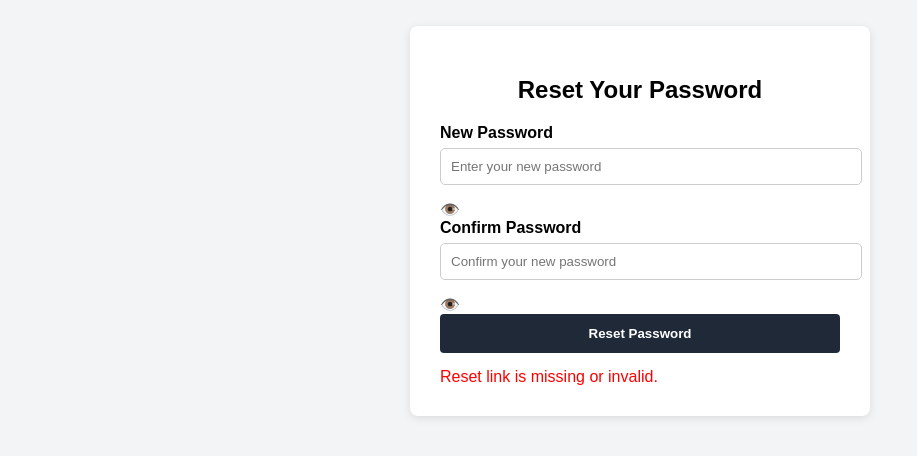
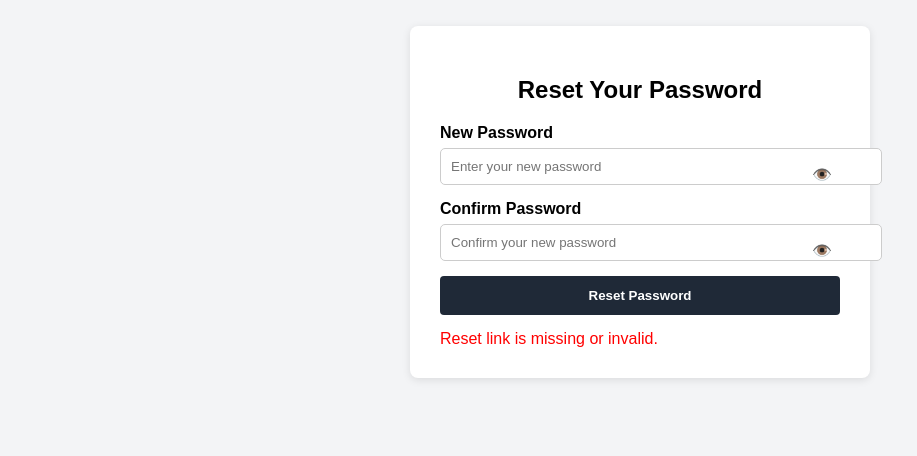
Before and after one commit to lade1299/cloud360gov-frontend, a plain HTML site: page reset-password.html in a window 1280 px wide. Shown: the part 102-558 px from the top of the page, without its empty margins (0-917 px from the left). Drawn offline with Linux system fonts and the light colour scheme.

Commit message:
fixing reset password toggle

```diff
--- a/reset-password.html
+++ b/reset-password.html
@@ -38,5 +38,11 @@
       <div id="reset-message" style="margin-top: 15px;"></div>
     </div>
   </div>
+<script>
+  function togglePassword(fieldId) {
+    const input = document.getElementById(fieldId);
+    input.type = input.type === "password" ? "text" : "password";
+  }
+</script>
 </body>
 </html>
--- a/style.css
+++ b/style.css
@@ -819,3 +819,20 @@ footer.footer {
     height: auto;
   }
 }
+
+.password-wrapper {
+  position: relative;
+}
+
+.password-wrapper input {
+  width: 100%;
+  padding-right: 30px;
+}
+
+.password-wrapper .toggle {
+  position: absolute;
+  right: 8px;
+  top: 50%;
+  transform: translateY(-50%);
+  cursor: pointer;
+}
```
